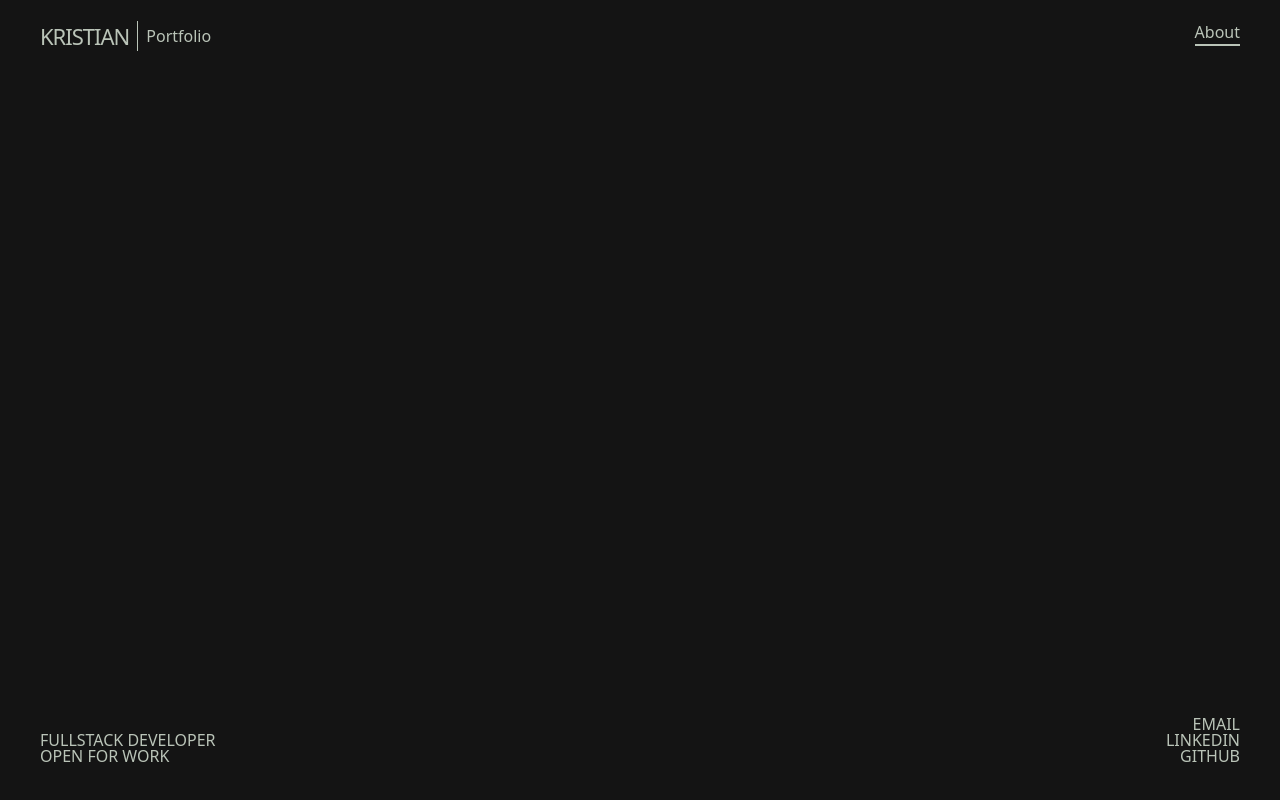
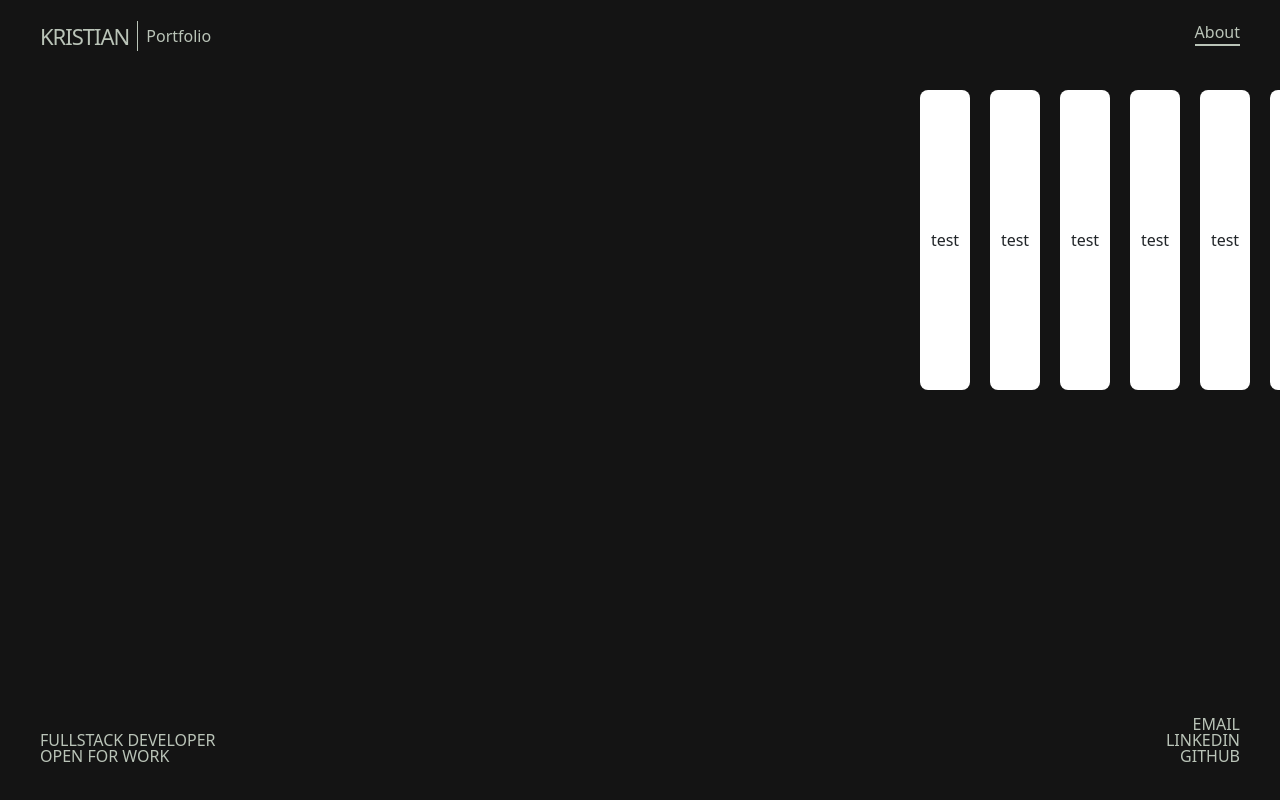
Before and after one commit to Utsar/port, a React (Create React App) app: page / in a window 1280 px wide. Built offline with nearby package versions, Linux system fonts and the light colour scheme.

Commit message:
adds slider

```diff
--- a/src/App.css
+++ b/src/App.css
@@ -1,5 +1,4 @@
 body {
   margin: 0;
   padding: 0;
-  overscroll-behavior: none;
 }
--- a/src/Components/LandingPage/LandingPage.jsx
+++ b/src/Components/LandingPage/LandingPage.jsx
@@ -1,16 +1,16 @@
 import React from "react";
+import Projects from "../../Projects/Projects";
 
 import LandingFooter from "../LandingFooter/LandingFooter";
 import LandingNav from "../LandingNav/LandingNav";
-import ScrollComponent from "../ScrollComponent/ScrollComponent";
+
 import "./LandingPage.css";
 
 const LandingPage = () => {
   return (
     <>
       <LandingNav />
-      <ScrollComponent />
-
+      <Projects />
       <LandingFooter />
     </>
   );
--- a/src/Components/ScrollComponent/ScrollComponent.jsx
+++ /dev/null
@@ -1,18 +0,0 @@
-import React from "react";
-import "./ScrollComponent.css";
-
-const ScrollComponent = () => {
-  return (
-    <>
-      <div className="scrollWrapper">
-        <div className="slider">
-          <div className="inner">
-            <div className="items"></div>
-          </div>
-        </div>
-      </div>
-    </>
-  );
-};
-
-export default ScrollComponent;
--- /dev/null
+++ b/src/Projects/Projects.css
@@ -0,0 +1,46 @@
+.projectContainer {
+  display: grid;
+  align-content: end;
+}
+
+.hs {
+  display: grid;
+  gap: 20px;
+  grid-template-columns: 900px;
+  grid-template-rows: minmax(300px, 2fr);
+  grid-auto-flow: column;
+  grid-auto-columns: minmax(50px, 1fr);
+  overflow-x: scroll;
+  scroll-snap-type: x infinite;
+}
+
+.hs:before,
+.hs:after {
+  content: "";
+  width: 1000px;
+}
+
+ul {
+  list-style: none;
+  padding: 0;
+}
+
+.hs > li,
+.item {
+  scroll-snap-align: center;
+  display: flex;
+  flex-direction: column;
+  justify-content: center;
+  align-items: center;
+  background: #fff;
+  border-radius: 8px;
+}
+
+.no-scrollbar {
+  scrollbar-width: none;
+  margin-bottom: 0;
+  padding-bottom: 0;
+}
+.no-scrollbar::-webkit-scrollbar {
+  display: none;
+}
--- /dev/null
+++ b/src/Projects/Projects.jsx
@@ -0,0 +1,25 @@
+import React from "react";
+import "./Projects.css";
+
+const Projects = () => {
+  return (
+    <>
+      <div className="projectsWrapper">
+        <div class="projectContainer">
+          <ul class="hs no-scrollbar">
+            <li class="item">test</li>
+            <li class="item">test</li>
+            <li class="item">test</li>
+            <li class="item">test</li>
+            <li class="item">test</li>
+            <li class="item">test</li>
+            <li class="item">test</li>
+            <li class="item">test</li>
+          </ul>
+        </div>
+      </div>
+    </>
+  );
+};
+
+export default Projects;
```
Also changed, not shown: src/Components/ScrollComponent/ScrollComponent.css (deleted).
